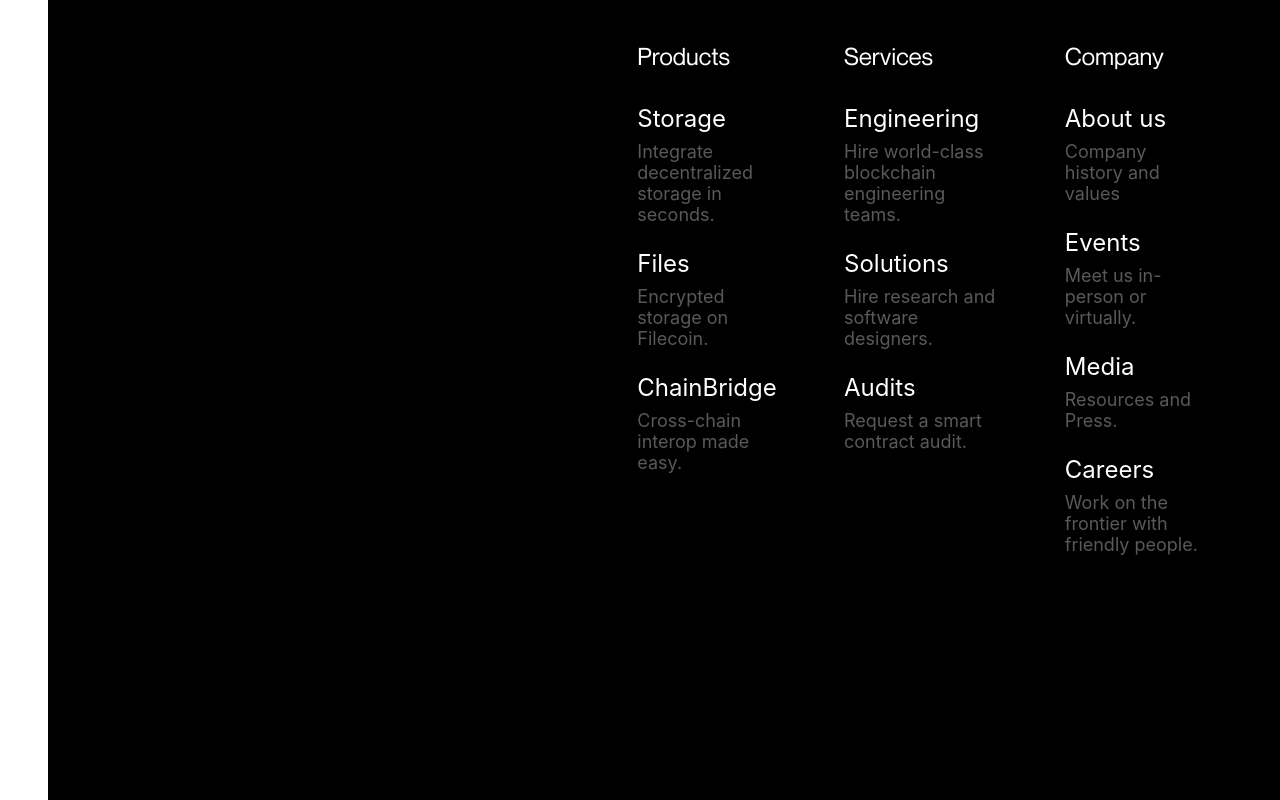
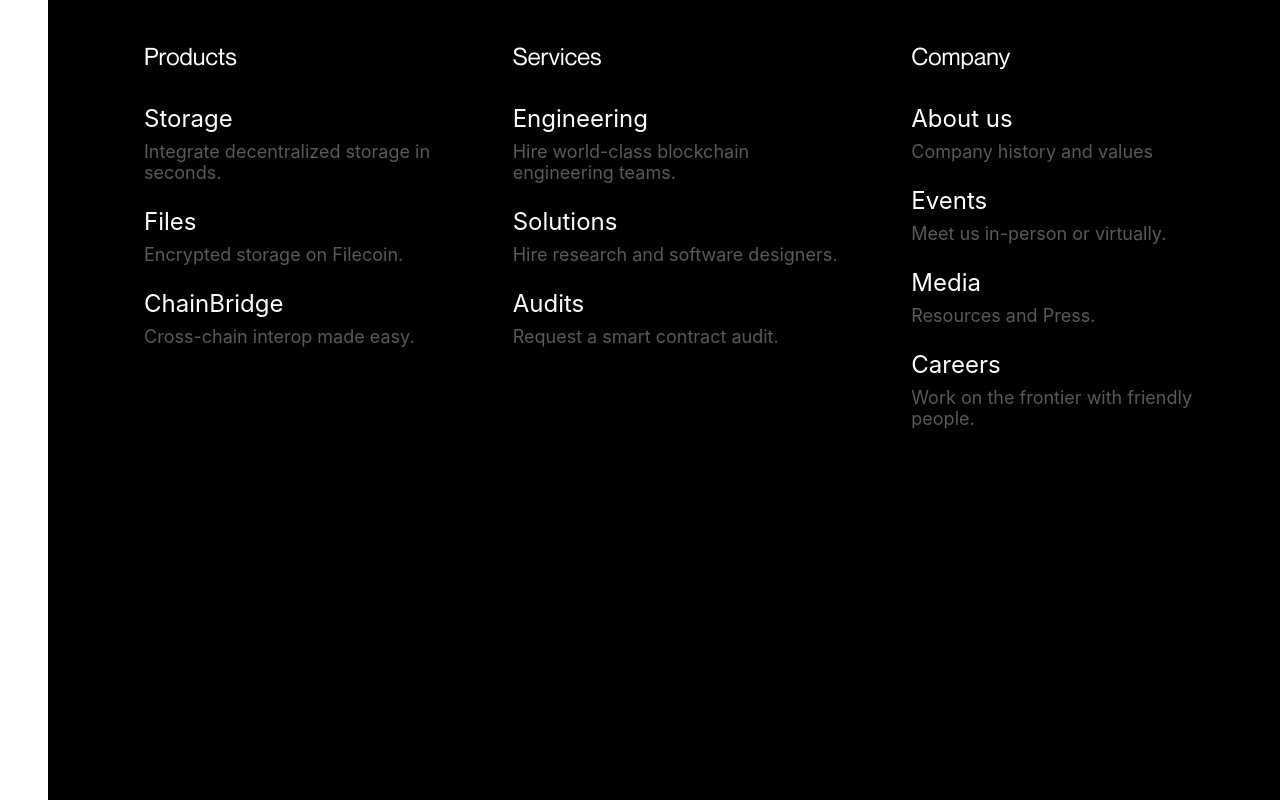
Before and after one commit to sweetpea22/modular-grid-sass, a React (Create React App) app: page /solutions in a window 1280 px wide. Both pictures are taken after a click on the button 1201 px from the left and 43 px from the top of the page. Shown: the top 800 px of the page. Built offline with nearby package versions, Linux system fonts and the light colour scheme.

Commit message:
Adjust header animation

```diff
--- a/src/components/FadeOutNav/animationVariants.ts
+++ b/src/components/FadeOutNav/animationVariants.ts
@@ -23,7 +23,6 @@
     transition: {
       type: "spring",
       stiffness: 40,
-      restDelta: 2,
     }
   }
 };
@@ -37,22 +36,21 @@
   },
   open: {
     transition: {
-      // staggerChildren: 0.1,
-      // delayChildren: 0.2,
+      delay: 1,
+      staggerChildren: 0.02,
+      delayChildren: 0.2,
     }
   }
 };
 
 export const opacityVariants = {
   closed: {
-    y: 25,
     opacity: 0,
     transition: {
       y: { stiffness: 1000, velocity: 40}
     }
   },
   open: {
-    y: 0,
     opacity: 1,
     transition: {
       delay: 1,
@@ -73,7 +71,23 @@
     y: 0,
     opacity: 1,
     transition: {
-      y: { stiffness: 1000, velocity: -2}
+      y: { stiffness: 1000, velocity: 20}
     }
   }
 }
+
+export const colorVariants = {
+  closed: {
+    opacity: 0,
+    transition: {
+      y: { stiffness: 1000}
+    }
+  },
+  open: {
+    background: "yellow",
+    opacity: 1,
+    transition: {
+      y: { stiffness: 1000, velocity: 20}
+    }
+  }
+}
--- a/src/components/FadeOutNav/index.scss
+++ b/src/components/FadeOutNav/index.scss
@@ -56,7 +56,7 @@
 
   }
   padding: 2rem;
-  position: relative;
+  position: absolute;
   display: flex;
   align-items: baseline;
   left: 0;
--- a/src/components/FadeOutNav/index.tsx
+++ b/src/components/FadeOutNav/index.tsx
@@ -1,7 +1,7 @@
 import React, { useState, useEffect } from 'react';
 import './index.scss';
 import { motion, useViewportScroll } from 'framer-motion';
-import { navbarVariants, bgVariants, menuVariants, opacityVariants, menuItemVariants } from './animationVariants';
+import { navbarVariants, bgVariants, menuVariants, opacityVariants, colorVariants, menuItemVariants } from './animationVariants';
 import { NavLink } from 'react-router-dom';
 import { MenuToggle } from '../Header/MenuToggle';
 
@@ -66,10 +66,10 @@
         animate={hidden ? "hidden" : "visible"}
         transition={{ ease: [0.1, 0.25, 0.3, 1], duration: 0.6 }} >
         <motion.div className='navbar--left' variants={navbarVariants}>
-          <span className='brand-container'>
+          <div className='brand-container'>
             <img src='/logo192.png' alt=""/>
             <h4>ChainSafe</h4>
-          </span>
+          </div>
           <motion.div animate={isOpen ? "open" : "closed"} initial="closed" className='navbar__container'>
             <motion.div className='bg' variants={bgVariants}></motion.div>
             <ul className='navbar__menu' >
@@ -80,9 +80,8 @@
             </ul>
           </motion.div>
         </motion.div>
-        <MenuToggle toggle={() => toggleOpen(!isOpen)} />
         {isOpen && (
-          <motion.div className='submenu' variants={menuVariants}>
+          <motion.div className='submenu' animate={isOpen ? "open" : "closed"} initial="closed"  variants={menuVariants}>
             {menu.map(({title, to, options}) => (
               <>
                 <div className='submenu__right'>
@@ -90,15 +89,18 @@
                   {options.map(({title, to, desc}) => (
                     <motion.li variants={menuItemVariants}>
                       <NavLink to={to}><p>{title}</p></NavLink>
-                      { desc && <motion.h5 variants={opacityVariants}>{desc}</motion.h5> }
+                      <motion.h5 variants={opacityVariants}>{desc}</motion.h5>
                     </motion.li>
                   ))}
                 </div>
-                <MenuToggle toggle={() => toggleOpen(!isOpen)} />
+                <motion.div variants={colorVariants}>
+                  <MenuToggle toggle={() => toggleOpen(!isOpen)} />
+                </motion.div>
               </>
             ))}
           </motion.div>
         )}
+        <MenuToggle toggle={() => toggleOpen(!isOpen)} />
       </motion.nav>
     </>
   )
```
